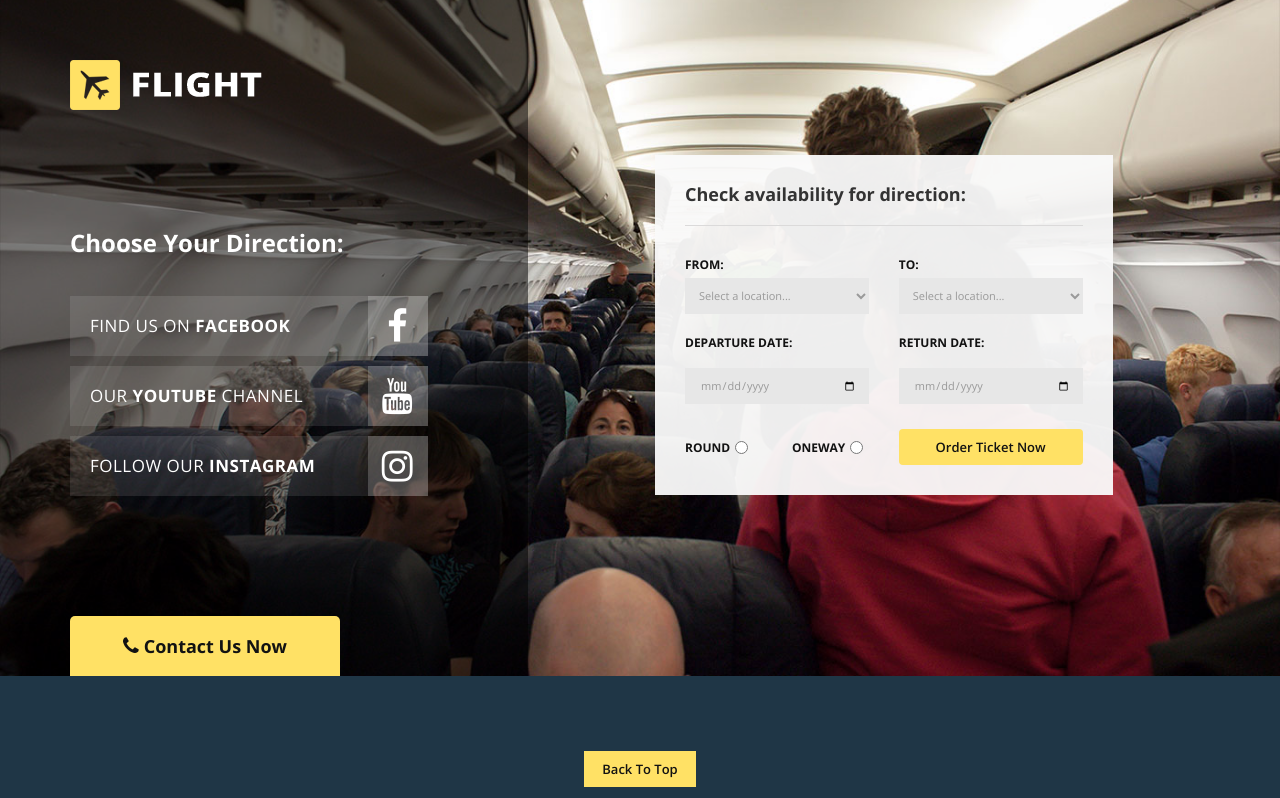
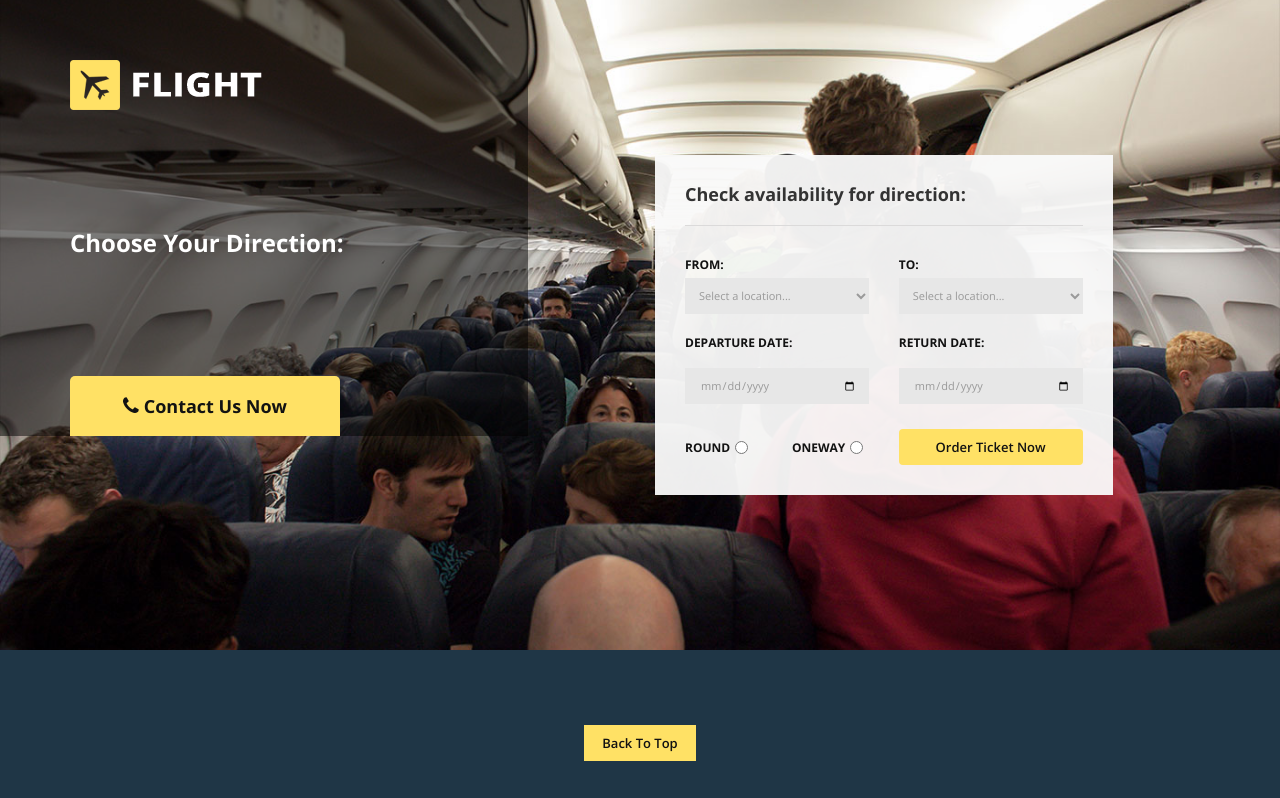
Before and after one commit to meghashyamk4/wadproject, a plain HTML site: page index.html in a window 1280 px wide. Shown: the top 798 px of the page. Drawn offline with nearby package versions, Linux system fonts and the light colour scheme.

Commit message:
Update index.html

```diff
--- a/index.html
+++ b/index.html
@@ -29,11 +29,7 @@
                         </div>
                         <div class="tabs-content">
                             <h4>Choose Your Direction:</h4>
-                            <ul class="social-links">
-                                <li><a href="http://facebook.com">Find us on <em>Facebook</em><i class="fa fa-facebook"></i></a></li>
-                                <li><a href="http://youtube.com">Our <em>YouTube</em> Channel<i class="fa fa-youtube"></i></a></li>
-                                <li><a href="http://instagram.com">Follow our <em>instagram</em><i class="fa fa-instagram"></i></a></li>
-                            </ul>
+
                         </div>
                         <div class="page-direction-button">
                             <a href="contact.html"><i class="fa fa-phone"></i>Contact Us Now</a>
```
